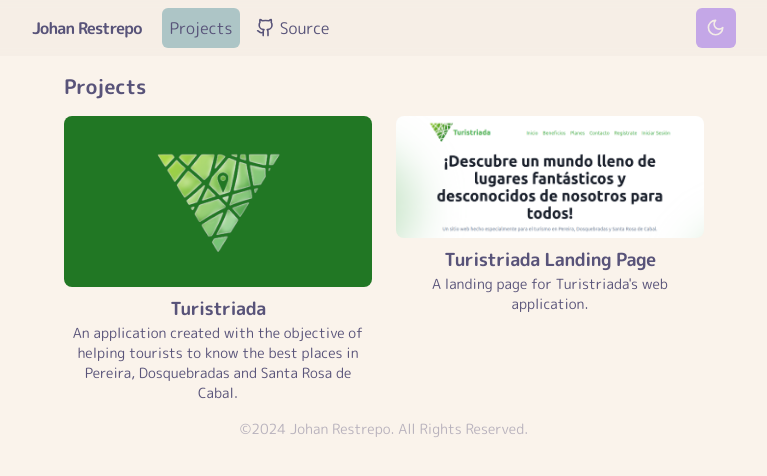
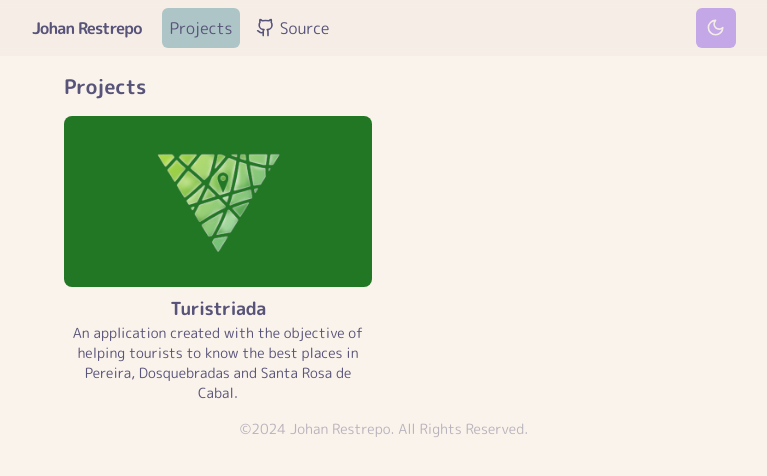
Before and after one commit to JohanRestrepo19/portfolio, a Next.js app: page /en/projects in a window 1280 px wide. Shown: the top 476 px of the page, without its empty margins (256-1023 px from the left). Built offline with nearby package versions, Linux system fonts and the light colour scheme.

Commit message:
feat: remove turistriada-landing from projects.
This project was removed because it will be shown as one project being
part of Turistriada web app.

```diff
--- a/src/i18n/en/index.ts
+++ b/src/i18n/en/index.ts
@@ -1,8 +1,7 @@
 import turistriadaEn from '@/i18n/en/projects/turistriada.json';
-import turistriadaLandingEn from '@/i18n/en/projects/turistriada-landing.json';
 import EnDictionary from '@/i18n/en/dictionary.json';
 
 import type { Dictionary, Project } from '@/lib/types';
 
-export const allEnProjects: Project[] = [turistriadaEn, turistriadaLandingEn];
+export const allEnProjects: Project[] = [turistriadaEn];
 export const dictionary: Dictionary = EnDictionary;
--- a/src/i18n/en/projects/turistriada-landing.json
+++ /dev/null
@@ -1,15 +0,0 @@
-{
-  "title": "Turistriada Landing Page",
-  "desc": "A landing page for Turistriada's web application.",
-  "detailedDesc": [
-    "Lading page for the web application Turistriada in which a brief introduction about what the project is about, the benefits, plans and the team members is given."
-  ],
-  "slug": "turistriada-landing-page",
-  "thumbnail": "/images/projects/turistriada-landing/turistriada-landing-thumbnail.png",
-  "contentImages": [],
-  "tags": {
-    "stack": "React, Tailwind Css, Next.js, Creative Designs Guru",
-    "source": "https://github.com/JohanRestrepo19/turistriada",
-    "website": "https://turistriada.netlify.app/"
-  }
-}
--- a/src/i18n/es/index.ts
+++ b/src/i18n/es/index.ts
@@ -1,8 +1,7 @@
 import turistriadaEs from '@/i18n/es/projects/turistriada.json';
-import turistriadaLandingEs from '@/i18n/es/projects/turistriada-landing.json';
 import EsDictionary from '@/i18n/es/dictionary.json';
 
 import type { Dictionary, Project } from '@/lib/types';
 
-export const allEsProjects: Project[] = [turistriadaEs, turistriadaLandingEs];
+export const allEsProjects: Project[] = [turistriadaEs];
 export const dictionary: Dictionary = EsDictionary;
--- a/src/i18n/es/projects/turistriada-landing.json
+++ /dev/null
@@ -1,15 +0,0 @@
-{
-  "title": "Turistriada Landing Page",
-  "desc": "Una landing page para la aplicación web de Turistriada.",
-  "detailedDesc": [
-    "Lading page para la aplicación web Turistriada en la cuál se da una breve introducción sobre lo que trata el proyecto, los beneficios, planes y los integrantes del equipo."
-  ],
-  "slug": "turistriada-landing-page",
-  "thumbnail": "/images/projects/turistriada-landing/turistriada-landing-thumbnail.png",
-  "contentImages": [],
-  "tags": {
-    "stack": "React, Tailwind Css, Next.js, Creative Designs Guru",
-    "source": "https://github.com/JohanRestrepo19/turistriada",
-    "website": "https://turistriada.netlify.app/"
-  }
-}
--- a/src/i18n/es/projects/turistriada.json
+++ b/src/i18n/es/projects/turistriada.json
@@ -8,7 +8,7 @@
   ],
   "slug": "turistriada",
   "thumbnail": "/images/projects/turistriada/turistriada-thumbnail.png",
-  "contentImages": ["/placeholder.svg", "/placeholder2.png"],
+  "contentImages": ["/placeholder.svg", "/placeholder2.svg"],
   "tags": {
     "stack": "React, Tailwind Css, Firabase, Vite",
     "source": "https://github.com/JohanRestrepo19/turistriada-frontend/",
```
Also changed, not shown: 1 other file (tests, documents, lock files or other folders).
